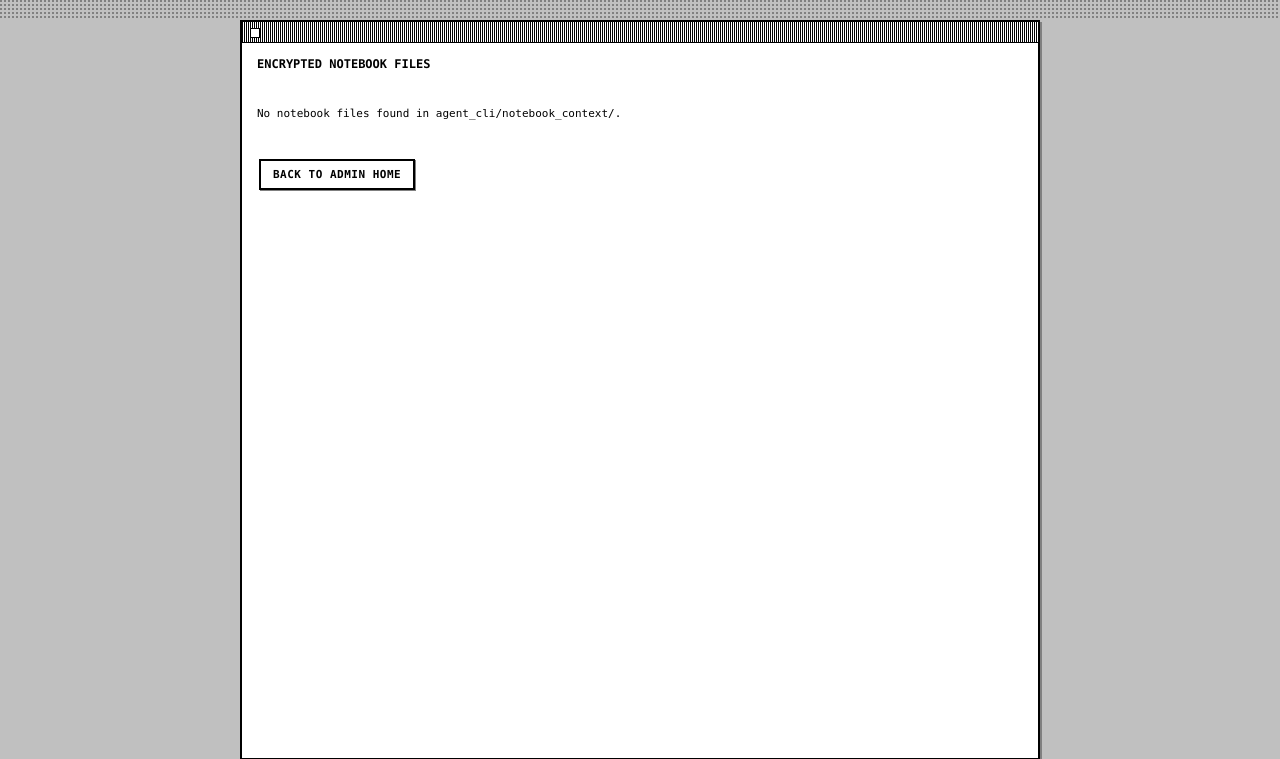
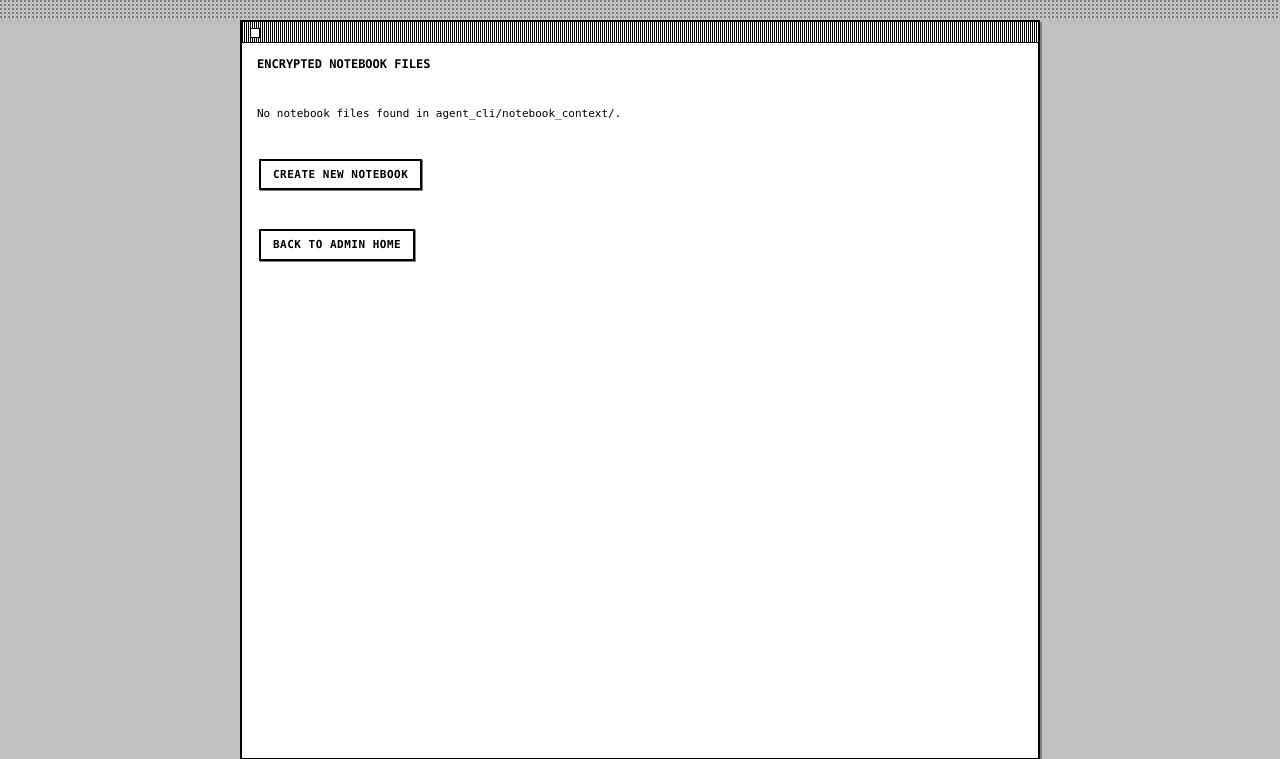
Before and after one commit to WillStephenn/Agent-G, a Flask app: page /notebooks in a window 1280 px wide. Shown: the top 759 px of the page. Run offline with Flask 2, Linux system fonts and the light colour scheme; parts of the project's set-up code (start-up, migrations or seed data) failed here and were passed over.

Commit message:
Can now add new notebook entries to the context folder.

```diff
--- a/dev_tools/admin_interface/app.py
+++ b/dev_tools/admin_interface/app.py
@@ -211,6 +211,54 @@ def edit_notebook_route(filename: str) -> str:
         flash(f"ERROR: Could not decrypt or read notebook '{filename}': {str(e)}", "error")
         return render_template('edit_notebook.html', filename=filename, current_content="", error_message=f"ERROR: Could not decrypt or read notebook '{filename}': {str(e)}")
 
+@app.route('/notebooks/new', methods=['GET', 'POST'])
+def new_notebook_route() -> str:
+    """Handles creating a new notebook file.
+
+    GET: Displays a form for entering the new notebook filename and content.
+    POST: Creates the new notebook file, encrypts the content, and saves it.
+    """
+    if request.method == 'POST':
+        filename = request.form.get('filename')
+        content = request.form.get('notebook_content', '') # Default to empty string if not provided
+
+        if not filename:
+            flash("Filename is required.", "error")
+            return render_template('edit_notebook.html', filename="", current_content=content, error_message="Filename is required.", is_new=True)
+
+        # Basic validation for filename (e.g., no slashes, has .txt.enc)
+        if '/' in filename or '\\\\' in filename:
+            flash("Filename cannot contain slashes.", "error")
+            return render_template('edit_notebook.html', filename=filename, current_content=content, error_message="Filename cannot contain slashes.", is_new=True)
+
+        if not filename.endswith(".txt.enc"):
+            filename += ".txt.enc"
+
+        secure_file = secure_filename(filename)
+        file_path = os.path.join(NOTEBOOK_CONTEXT_DIR, secure_file)
+
+        if os.path.exists(file_path):
+            flash(f"A notebook with the name '{secure_file}' already exists. Please choose a different name.", "error")
+            return render_template('edit_notebook.html', filename=filename, current_content=content, error_message=f"File '{secure_file}' already exists.", is_new=True)
+
+        try:
+            encrypted_content = encrypt_data(content.encode('utf-8'))
+            with open(file_path, 'wb') as f:
+                f.write(encrypted_content)
+            flash(f"Notebook '{secure_file}' created successfully.", "success")
+            return redirect(url_for('view_notebook_route', filename=secure_file))
+        except Exception as e:
+            flash(f"Error creating notebook: {str(e)}", "error")
+            # Pass is_new=True to ensure the template renders correctly for a new file scenario
+            return render_template('edit_notebook.html', filename=filename, current_content=content, error_message=f"Error creating notebook: {str(e)}", is_new=True)
+
+    # GET request: Show a form to create a new notebook
+    # We can reuse the edit_notebook.html template if we adapt it slightly
+    # or create a new one. For simplicity, let's try to adapt edit_notebook.html
+    # by passing a new flag, e.g., `is_new=True`.
+    return render_template('edit_notebook.html', filename="", current_content="", is_new=True)
+
+
 if __name__ == '__main__':
     # Note: Debug mode should be False in a production environment or if exposed.
     # For local development, True is acceptable.
--- a/dev_tools/admin_interface/templates/list_notebooks.html
+++ b/dev_tools/admin_interface/templates/list_notebooks.html
@@ -25,6 +25,7 @@
     {% else %}
         <p>No notebook files found in <code>{{ config.NOTEBOOK_CONTEXT_DIR if config and config.NOTEBOOK_CONTEXT_DIR else 'agent_cli/notebook_context/' }}</code>.</p>
     {% endif %}
+    <p><a href="{{ url_for('new_notebook_route') }}" class="btn">Create New Notebook</a></p>
     <p><a href="{{ url_for('index') }}">Back to Admin Home</a></p>
     </div>
 </body>
```
Also changed, not shown: TODO.md (+1 -1 lines), dev_tools/admin_interface/templates/edit_notebook.html (+11 -3 lines).
